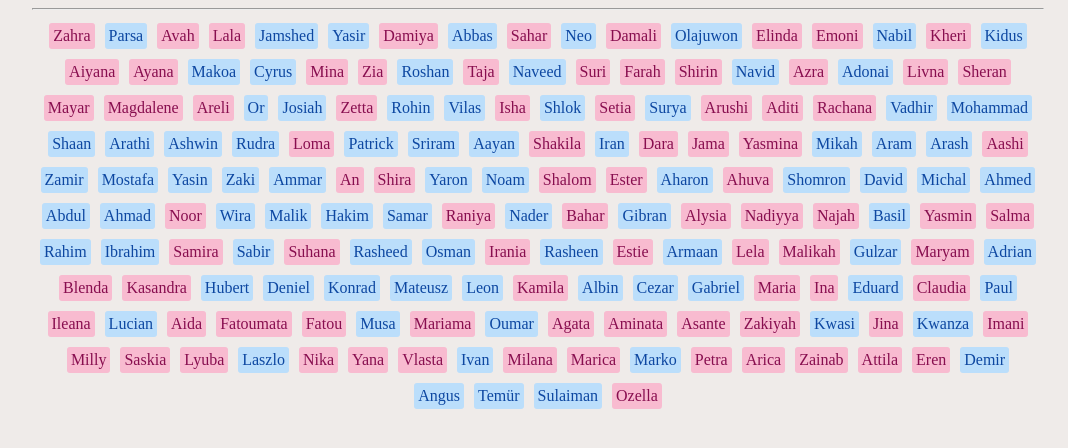
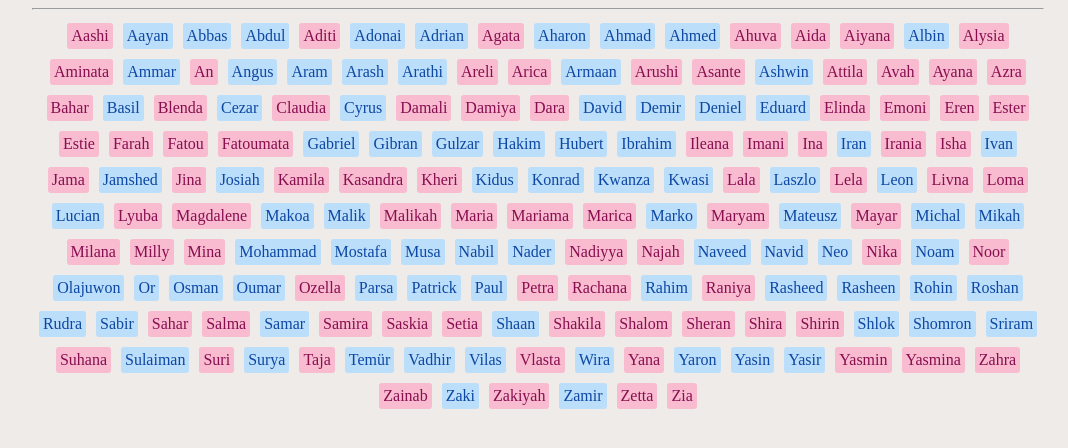
Before and after one commit to ChristopherJH/baby-names-react, a React (Create React App) app: page / in a window 1280 px wide. Shown: the top 448 px of the page, without its empty margins (102-1170 px from the left). Built offline with nearby package versions, Linux system fonts and the light colour scheme.

Commit message:
Alphabetized list of names

```diff
--- a/src/App.tsx
+++ b/src/App.tsx
@@ -11,10 +11,16 @@ function BabyList(): JSX.Element {
     <div className="baby-list">
       <hr />
       <section id="baby-names">
-        {babyNames.map(ObjectToBaby)}
+        {babyNames.sort(alphabetizeBabies).map(ObjectToBaby)}
       </section>
     </div>
   );
+}
+
+function alphabetizeBabies(a: BabyProps, b: BabyProps) {
+  if(a.name < b.name) { return -1; }
+  if(a.name > b.name) { return 1; }
+  return 0;
 }
 
 function BabyCard(props: BabyProps): JSX.Element {
```
